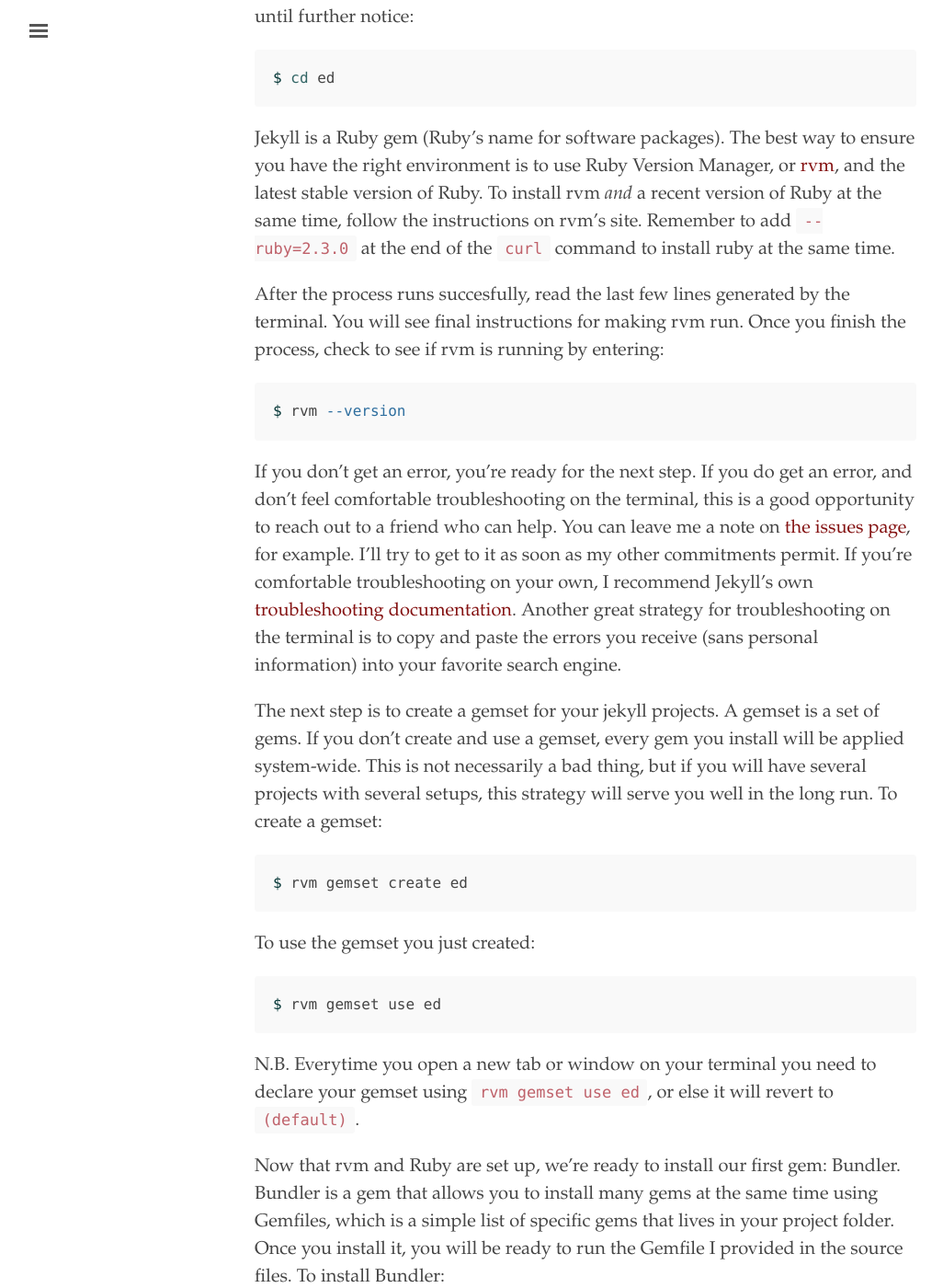
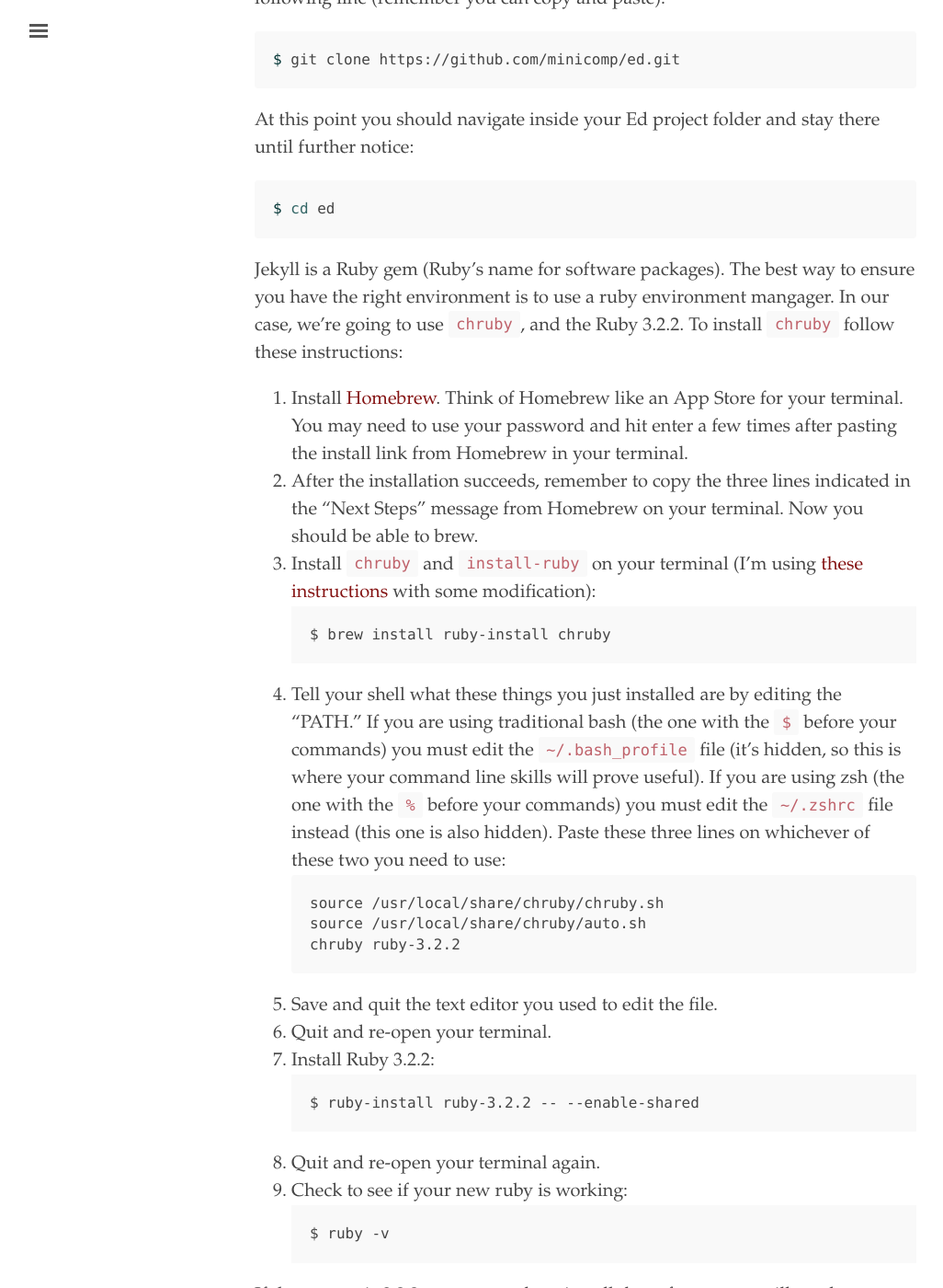
Before and after one commit to minicomp/ed, a Jekyll site: the page built from documentation.md, in a window 1280 px wide and 1400 px high, scrolled down 3427 px. Shown: the whole window at 92% size, without its empty margins (3-1029 px from the left). Built offline with Jekyll 4.4.1, drawn with Linux system fonts in a browser that asks for light colours; some of the changed text lies outside the part shown.

Commit message:
updated documentations for chruby

```diff
--- a/documentation.md
+++ b/documentation.md
@@ -30,17 +30,17 @@
 b) In the next page, name your new project. Remember to use only lowercase letters and no spaces.
 c) Once you save your new settings, GitHub should take you to your new repository page. Select the **Settings** tab.
 d) Once in **Settings** select **Pages**
-e) In the **Pages** tab select the **main** branch from the **Branch** drop-down menu. Save. Your site will be built shortly. Give it a few minutes. GitHub will display the link to your published site shortly.
-
+e) In the **Pages** tab select the **main** branch from the **Branch** drop-down menu. Save. Your site will be built shortly.
+f) Give it a few minutes and refresh the page. GitHub should display the link to your published site when it's ready.
 
 
 ## Installing Ed Locally
 
+### Existing Ruby environments
 
+To install Ed locally you need a contemporary Ruby environment up and running. In 2022 we will use `chruby` with `ruby-3.2.2`. If you don't even know what the last two sentences mean, skip ahead. If you already have your own ruby environment and relatively recent Ruby installed, then you can get up and running by downloading the source code from Github and running
 
-The easy way could also be called the 'lucky' way. It will work if your system is ready for Ed, that is, if you already have a working Ruby environment that you were using for another project. If you don't even know what that means, skip ahead.
-
-Using the terminal's `cd` command, switch to the directory where you want to install your project. Once inside the folder, you are ready to download and start using Ed. Enter each of these lines into your terminal (remember to ignore the `$`):
+Switch to the directory where you want to install your project. Once inside the folder, you are ready to download and start using Ed:
 
 ~~~ bash
 $ git clone https://github.com/minicomp/ed.git
@@ -61,17 +61,21 @@
 
 ---
 
-## Installing Ed: Robust
+### Installing from scratch
 
-The first step to install Ed is to download the source files from GitHub. To do so you must have git installed on your computer. You probably have git already, but if you don't, the easiest way is probably to install [Github Desktop](https://desktop.github.com/) (even though we will be using git and github from the terminal in this tutorial). Mac users may want to ensure they have [Xcode](https://developer.apple.com/xcode/) and its command line tools installed as well. To check if git is running on your system enter the following line on your terminal (remember to ignore the $):
+The first step to install Ed is to download the source files from GitHub. To do so you must have git installed on your computer. You probably have git already. To check, type the following into your instructions (without the `$`, that's just there to remind you these lines are to be copied and pasted into the terminal)
 
 ~~~ bash
 $ git --version
 ~~~
 
-If you don't get an error, you're good to go. Using the `cd` command on your terminal, navigate to the folder where you keep your web projects. Once you're in the folder where you want Ed to live, download it from github using the following line (remember you can copy and paste):
+If you have github, you're good to go. If you don't, your Mac will ask you to install the XCode command line tools. Say yes, please.
 
+Once the command line tools are installed, using the `cd` command on your terminal, navigate to the folder where you keep your web projects. Once you're in the folder where you want Ed to live, download it from github using the following line (remember you can copy and paste):
 
+~~~ bash
+$ git clone https://github.com/minicomp/ed.git
+~~~
 
 At this point you should navigate inside your Ed project folder and stay there until further notice:
 
@@ -79,50 +83,40 @@
 $ cd ed
 ~~~
 
-Jekyll is a Ruby gem (Ruby's name for software packages). The best way to ensure you have the right environment is to use Ruby Version Manager, or [rvm](https://rvm.io/), and the latest stable version of Ruby. To install rvm *and* a recent version of Ruby at the same time, follow the instructions on rvm's site. Remember to add `--ruby=2.3.0` at the end of the `curl` command to install ruby at the same time.
+Jekyll is a Ruby gem (Ruby's name for software packages). The best way to ensure you have the right environment is to use a ruby environment mangager. In our case, we're going to use `chruby`, and the Ruby 3.2.2. To install `chruby` follow these instructions:
 
-After the process runs succesfully, read the last few lines generated by the terminal. You will see final instructions for making rvm run. Once you finish the process, check to see if rvm is running by entering:
-
-~~~ bash
-$ rvm --version
+1. Install [Homebrew](https://brew.sh/). Think of Homebrew like an App Store for your terminal. You may need to use your password and hit enter a few times after pasting the install link from Homebrew in your terminal.
+2. After the installation succeeds, remember to copy the three lines indicated in the "Next Steps" message from Homebrew on your terminal. Now you should be able to brew.
+3. Install `chruby` and `install-ruby` on your terminal (I'm using [these instructions](https://mac.install.guide/ruby/12.html) with some modification):
+~~~ Bash
+$ brew install ruby-install chruby
+~~~
+4. Tell your shell what these things you just installed are by editing the "PATH." If you are using traditional bash (the one with the `$` before your commands) you must edit the `~/.bash_profile` file (it's hidden, so this is where your command line skills will prove useful). If you are using zsh (the one with the `%` before your commands) you must edit the `~/.zshrc` file instead (this one is also hidden). Paste these three lines on whichever of these two you need to use:
+~~~
+source /usr/local/share/chruby/chruby.sh
+source /usr/local/share/chruby/auto.sh
+chruby ruby-3.2.2
+~~~
+5. Save and quit the text editor you used to edit the file.
+6. Quit and re-open your terminal.
+7. Install Ruby 3.2.2:
+~~~ Bash
+$ ruby-install ruby-3.2.2 -- --enable-shared
+~~~
+8. Quit and re-open your terminal again.
+9. Check to see if your new ruby is working:
+~~~ Bash
+$ ruby -v
 ~~~
 
-If you don't get an error, you're ready for the next step. If you do get an error, and don't feel comfortable troubleshooting on the terminal, this is a good opportunity to reach out to a friend who can help. You can leave me a note on [the issues page](https://github.com/minicomp/ed/issues), for example. I'll try to get to it as soon as my other commitments permit. If you're comfortable troubleshooting on your own, I recommend Jekyll's own [troubleshooting documentation](http://jekyllrb.com/docs/troubleshooting/). Another great strategy for troubleshooting on the terminal is to copy and paste the errors you receive (sans personal information) into your favorite search engine.
+If the answer is 3.2.2, you are ready to install the software you will need to run Ed: Jekyll (a static site generator), bundler (a tool to install ruby software) and a few others that bundler will install for you. Make sure you navigate to your Ed project folder before doing these final steps:
 
-The next step is to create a gemset for your jekyll projects. A gemset is a set of gems. If you don't create and use a gemset, every gem you install will be applied system-wide. This is not necessarily a bad thing, but if you will have several projects with several setups, this strategy will serve you well in the long run. To create a gemset:
-
-~~~ bash
-$ rvm gemset create ed
-~~~
-
-To use the gemset you just created:
-
-~~~ bash
-$ rvm gemset use ed
-~~~
-
-N.B. Everytime you open a new tab or window on your terminal you need to declare your gemset using `rvm gemset use ed`, or else it will revert to `(default)`.
-
-Now that rvm and Ruby are set up, we're ready to install our first gem: Bundler. Bundler is a gem that allows you to install many gems at the same time using Gemfiles, which is a simple list of specific gems that lives in your project folder. Once you install it, you will be ready to run the Gemfile I provided in the source files. To install Bundler:
-
-~~~ bash
+~~~ Bash
 $ gem install bundler
-~~~
-
-You're very close. Now that Bundler is installed, the final step is to install the right version of Jekyll. To do so run the Gemfile this way (remember you must be inside the `ed` folder for this to work):
-
-~~~ bash
 $ bundle install
 ~~~
 
-
-If you don't get any errors, Ed should work at this point. To see if Ed is working properly we will take advantage of Jekyll's built in server. You can build the first version of your site and run the jekyll server at the same time by entering:
-
-~~~ bash
-$ jekyll serve
-~~~
-
-If you are running multiple Ruby environments using bundler, you will need to add `bundle exec` to the command:
+If you don't get any errors, Ed should work at this point. To see if Ed is working properly we will take advantage of Jekyll's built in server. You can build the first version of your site and run the jekyll server at the same time:
 
 ~~~ bash
 $ bundle exec jekyll serve
@@ -131,6 +125,10 @@
 Copy the url from your terminal log and paste it into your browser of choice (I recommend Firefox). This url usually looks something like this `http://127.0.0.1:4000/ed`. At this point you should be looking at your very own working version of Ed:
 
 ![Your very own Ed]({{ site.baseurl }}/assets/screenshot-home.png)
+
+
+If you did get an error at any point during this process, and don't feel comfortable troubleshooting on the terminal, this is a good opportunity to reach out to a friend who can help. You can leave me a note on [the issues page](https://github.com/minicomp/ed/issues), for example. I'll try to get to it as soon as my other commitments permit. If you're comfortable troubleshooting on your own, I recommend Jekyll's own [troubleshooting documentation](http://jekyllrb.com/docs/troubleshooting/). Another great strategy for troubleshooting on the terminal is to copy and paste the errors you receive (sans personal information) into your favorite search engine.
+
 
 ---
 
```
